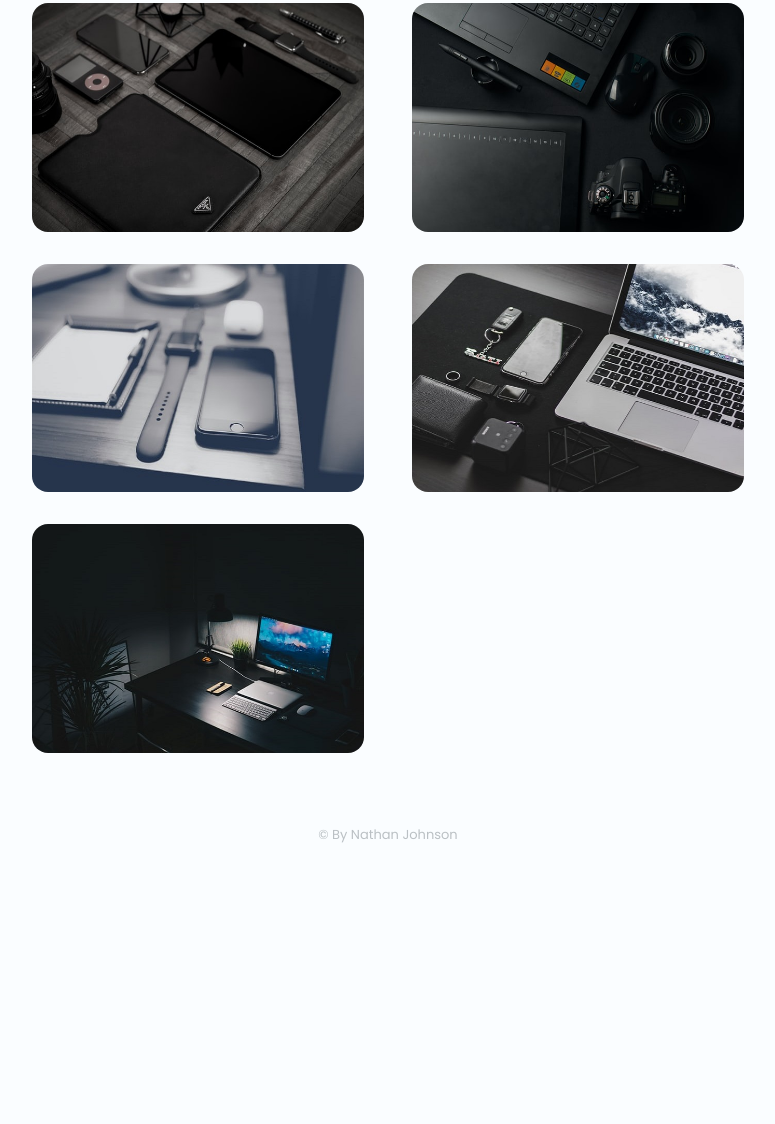
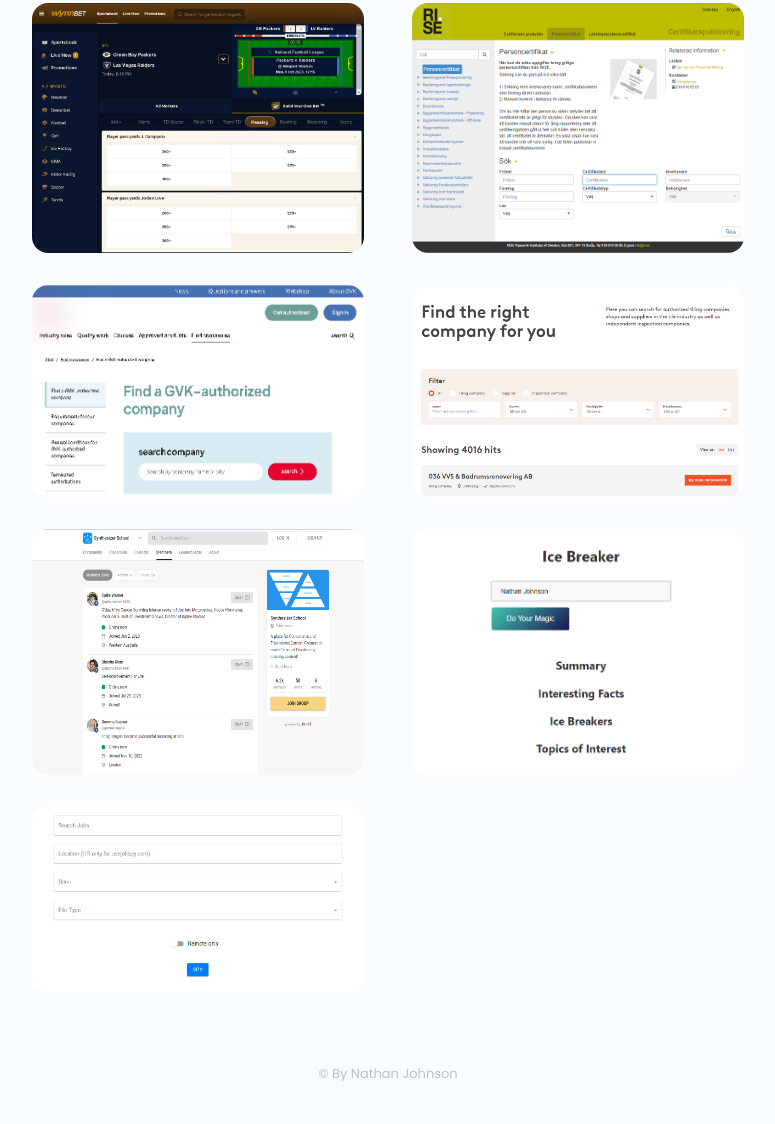
Before and after one commit to Elite-AI-August/scraping-portfolio, a plain HTML site: page index.html in a window 1280 px wide. Shown: the part 631-1755 px from the top of the page, without its empty margins (252-1027 px from the left). Before the commit the page ends 1516 px from the top, so only its background shows below. Drawn offline with nearby package versions, Linux system fonts and the light colour scheme.

Commit message:
add project

```diff
--- a/index.html
+++ b/index.html
@@ -95,13 +95,13 @@
                     <div class="projects__content grid filters__active" data-content id="projects">
                         <article class="projects__card">
                             <!-- Insert your image in a rectangular format (Ex: 600 x 400, 1000 x 800, 1200 x 1000, etc) -->
-                            <img src="assets/img/project1.jpg" alt="" class="projects__img">
+                            <img src="assets/img/wynnbet.png" alt="" class="projects__img">
 
                             <div class="projects__modal">
                                 <div>
-                                    <span class="projects__subtitle">Web</span>
-                                    <h3 class="projects__title">Payment Site</h3>
-                                    <a href="#" class="projects__button button button__small">
+                                    <span class="projects__subtitle">Scraping</span>
+                                    <h3 class="projects__title">Legal Online Sports Betting and Casino | WynnBET Sportsbook</h3>
+                                    <a href="https://drive.google.com/drive/folders/15kckF53MtMifUIMuFAtYpQ15Q0peyLwA?usp=sharing" class="projects__button button button__small">
                                         <i class="ri-link"></i>
                                     </a>
                                 </div>
@@ -109,13 +109,13 @@
                         </article>
 
                         <article class="projects__card">
-                            <img src="assets/img/project2.jpg" alt="" class="projects__img">
+                            <img src="assets/img/publiccert.png" alt="" class="projects__img">
 
                             <div class="projects__modal">
                                 <div>
-                                    <span class="projects__subtitle">Web</span>
-                                    <h3 class="projects__title">Portfolio website</h3>
-                                    <a href="#" class="projects__button button button__small">
+                                    <span class="projects__subtitle">Scraping</span>
+                                    <h3 class="projects__title">Certified products - RISE</h3>
+                                    <a href="https://drive.google.com/drive/folders/1ZIG8KQTG7LQWh4IAAICeGYQd5v6JZbBp?usp=sharing" class="projects__button button button__small">
                                         <i class="ri-link"></i>
                                     </a>
                                 </div>
@@ -123,13 +123,13 @@
                         </article>
 
                         <article class="projects__card">
-                            <img src="assets/img/project3.jpg" alt="" class="projects__img">
+                            <img src="assets/img/gvk.png" alt="" class="projects__img">
 
                             <div class="projects__modal">
                                 <div>
-                                    <span class="projects__subtitle">Movil</span>
-                                    <h3 class="projects__title">Fast food app</h3>
-                                    <a href="#" class="projects__button button button__small">
+                                    <span class="projects__subtitle">Scraping</span>
+                                    <h3 class="projects__title">GVK.se</h3>
+                                    <a href="https://drive.google.com/drive/folders/1i8iKeFYpaQUpDWxALN_S9IiRZpJ9RVVR?usp=sharing" class="projects__button button button__small">
                                         <i class="ri-link"></i>
                                     </a>
                                 </div>
@@ -137,13 +137,13 @@
                         </article>
 
                         <article class="projects__card">
-                            <img src="assets/img/project4.jpg" alt="" class="projects__img">
+                            <img src="assets/img/bkr.png" alt="" class="projects__img">
 
                             <div class="projects__modal">
                                 <div>
-                                    <span class="projects__subtitle">Movil</span>
-                                    <h3 class="projects__title">Travel app</h3>
-                                    <a href="#" class="projects__button button button__small">
+                                    <span class="projects__subtitle">Scraping</span>
+                                    <h3 class="projects__title">BKR: Start</h3>
+                                    <a href="https://drive.google.com/drive/folders/1A47dmubJFw7ISzjeO5jrFOMJ7nYkknh1?usp=sharing" class="projects__button button button__small">
                                         <i class="ri-link"></i>
                                     </a>
                                 </div>
@@ -151,13 +151,43 @@
                         </article>
 
                         <article class="projects__card">
-                            <img src="assets/img/project5.jpg" alt="" class="projects__img">
+                            <img src="assets/img/skool.png" alt="" class="projects__img">
 
                             <div class="projects__modal">
                                 <div>
-                                    <span class="projects__subtitle">Design</span>
-                                    <h3 class="projects__title">Music app design</h3>
-                                    <a href="#" class="projects__button button button__small">
+                                    <span class="projects__subtitle">Scraping</span>
+                                    <h3 class="projects__title">Skool.com - Official Site</h3>
+                                    <a href="https://drive.google.com/drive/folders/1RWXen0r7JvSdGF32TvcnEGE_Gs-bArr5?usp=sharing" class="projects__button button button__small">
+                                        <i class="ri-link"></i>
+                                    </a>
+                                </div>
+                            </div>
+                        </article>
+
+                        <article class="projects__card">
+                            <img src="assets/img/ice_breaker.png" alt="" class="projects__img">
+
+                            <div class="projects__modal">
+                                <div>
+                                    <span class="projects__subtitle">LLM-Powered Applications with LangChain</span>
+                                    <h3 class="projects__title">Ice Breaker
+                                    </h3>
+                                    <a href="https://github.com/Elite-AI-August/LangChain_LinkedIn_Ice_Breakers" class="projects__button button button__small">
+                                        <i class="ri-link"></i>
+                                    </a>
+                                </div>
+                            </div>
+                        </article>
+
+                        <article class="projects__card">
+                            <img src="assets/img/job-search.png" alt="" class="projects__img">
+
+                            <div class="projects__modal">
+                                <div>
+                                    <span class="projects__subtitle">Scraping</span>
+                                    <h3 class="projects__title">Jobs scraper library for LinkedIn, Indeed & ZipRecruiter
+                                    </h3>
+                                    <a href="https://github.com/Elite-AI-August/Job-Scraping" class="projects__button button button__small">
                                         <i class="ri-link"></i>
                                     </a>
                                 </div>
```
Also changed, not shown: assets/img/bkr.png (added), assets/img/gvk.png (added), assets/img/ice_breaker.png (added), assets/img/job-search.png (added), assets/img/project1.jpg (deleted), assets/img/project2.jpg (deleted), assets/img/project3.jpg (deleted), assets/img/project4.jpg (deleted), assets/img/project5.jpg (deleted), assets/img/publiccert.png (added), assets/img/skool.png (added), assets/img/wynnbet.png (added).
